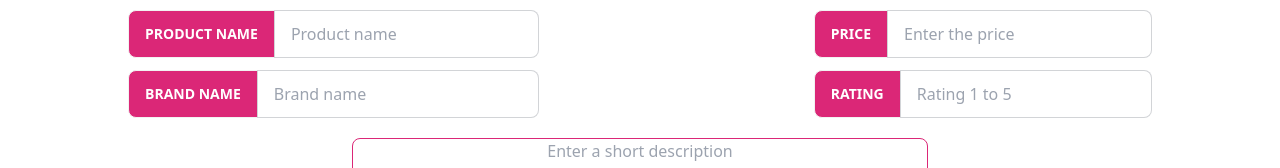
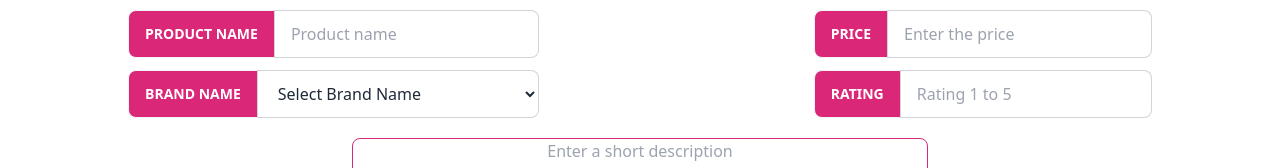
Before and after one commit to iamtanim0195/-Mens-Fashion-client, a React (Vite) app: page /addProduct in a window 1280 px wide. Shown: the part 377-545 px from the top of the page. Built offline with nearby package versions, Linux system fonts and the light colour scheme; no server answers.

Commit message:
On clicking a brand will redirect the user to the page having products based on that brand is done

```diff
--- a/src/Components/AddProduct.jsx
+++ b/src/Components/AddProduct.jsx
@@ -61,13 +61,21 @@ const AddProduct = () => {
                                 />
                             </div>
                             <div className="join">
-                                <p className="btn bg-pink-600 text-white hover:bg-purple-600 join-item rounded-r-full">Brand name</p>
-                                <input
+                                <p className=" btn bg-pink-600 text-white hover:bg-purple-600 join-item rounded-r-full">Brand Name</p>
+                                <select
                                     name="brandName"
-                                    type="text"
-                                    className="w-full input input-bordered join-item"
-                                    placeholder="Brand name"
-                                />
+                                    id="brandName"
+                                    className=" w-full input input-bordered join-item"
+                                >
+                                    <option value="brandName">Select Brand Name</option>
+                                    <option value="Nike">Nike</option>
+                                    <option value="Adidas">Adidas</option>
+                                    <option value="Levis">Levis</option>
+                                    <option value="H&M">H&M</option>
+                                    <option value="Gucci">Gucci</option>
+                                    <option value="Zara">Zara</option>
+
+                                </select>
                             </div>
                         </div>
                         <div className="flex flex-col gap-3">
--- /dev/null
+++ b/src/Components/Brands/BrandUnder.jsx
@@ -0,0 +1,30 @@
+import { useLoaderData, useParams } from "react-router-dom";
+const BrandUnder = () => {
+    const brands = useLoaderData();
+    const { brandName } = useParams();
+
+    const matchingBrands = brands.filter((brand) => brand.brandName === brandName)
+    console.log(matchingBrands);
+    return (
+        <div>
+            {matchingBrands.length}
+            <ul>
+                {matchingBrands.map((brand, index) => (
+                    <li key={index}>
+                        <h3>{brand.brandName}</h3>
+                        <p>Category: {brand.category}</p>
+                        <p>Price: {brand.price}</p>
+                        {/* Add more information as needed */}
+                    </li>
+                ))}
+            </ul>
+
+        </div>
+    )
+}
+
+export default BrandUnder;
+/*
+const brandUnder = useLoaderData();
+const { productName, category, price, rating, shortDescription, brandName, image } = brandName;
+ */
--- a/src/Components/Brands/Brands.jsx
+++ b/src/Components/Brands/Brands.jsx
@@ -1,4 +1,5 @@
 import { useEffect, useState } from 'react';
+import { Link } from 'react-router-dom';
 
 function Brands() {
     const [brandData, setBrandData] = useState(null);
@@ -10,16 +11,19 @@ function Brands() {
             .then((data) => setBrandData(data))
             .catch((error) => console.error('Error fetching brand data:', error));
     }, []);
-
     return (
         <div >
             {brandData ? (
-                <div className='flex p-5 gap-3'>
+                <div className='flex p-5 gap-3 '>
                     {brandData.map((brand, index) => (
-                        <div key={index} >
-                            <img className="w-96 h-28" src={brand.brandImage} alt={brand.brandName} />
-                            <h3 className="text-3xl">{brand.brandName}</h3>
+
+                        <div key={index} className='transition ease-in-out delay-150 hover:-translate-y-1 hover:scale-110' >
+                            <Link to={`/brand/${brand.brandName}`}>
+                                <img className="w-96 h-28" src={brand.brandImage} alt={brand.brandName} />
+                                <h3 className="text-3xl">{brand.brandName}</h3>
+                            </Link>
                         </div>
+
                     ))}
                 </div>
             ) : (
--- a/src/Pages/Home/AboutUs.jsx
+++ b/src/Pages/Home/AboutUs.jsx
@@ -7,9 +7,15 @@ const AboutUs = () => {
                 <div className="hero bg-base-200">
                     <div className="hero-content text-center">
                         <div className="max-w-md">
-                            <h1 className="text-5xl font-bold">Crafting Unforgettable Birthday Experiences</h1>
+                            <h1 className="text-5xl font-bold">Why Choose Us?</h1>
                             <p className="py-6">
-                                we are passionate about making dreams come true and creating magical moments. Our journey began with a simple belief: every child deserves a birthday celebration filled with wonder, joy, and cherished memories.
+                                Quality Assurance: We source our products from trusted suppliers, ensuring the highest quality materials and craftsmanship.
+
+                                Fashion Expertise: Our team of fashion experts is dedicated to helping you find the perfect pieces to match your style and occasion.
+
+                                Trend-Setting Selection: We stay updated with the latest trends to offer you a constantly evolving collection of modern fashion.
+
+                                Customer Satisfaction: Your satisfaction is our priority. We provide excellent customer service and hassle-free returns.lease customize this "About Us" section to match your brand's unique vision and mission, and feel free to add any specific details that make your men's fashion brand stand out.
                             </p>
                         </div>
                     </div>
@@ -19,18 +25,17 @@ const AboutUs = () => {
                         <div className="max-w-md">
                             <h1 className="text-5xl font-bold">Our Mission</h1>
                             <p className="py-6">
-                                We believe that childhood should be celebrated in the most extraordinary way possible. Our mission is to design and execute birthday parties that go beyond expectations, bringing to life the unique dreams and aspirations of every chi
-                            </p>
+                                Our mission is to empower men to look and feel their best every day. We understand the power of a well-fitted suit, the confidence that comes with a stylish pair of shoes, and the statement a well-chosen accessory can make. Our commitment to quality, craftsmanship, and the latest fashion trends ensures that you&#39;re always one step ahead in the world of men&#39;s fashion.</p>
                         </div>
                     </div>
                 </div>
                 <div className="hero bg-base-200">
                     <div className="hero-content text-center">
                         <div className="max-w-md">
-                            <h1 className="text-5xl font-bold">Our Team</h1>
+                            <h1 className="text-5xl font-bold">Join Us on this Fashion Journey</h1>
                             <p className="py-6">
-                                Behind every successful celebration is a team of dedicated and creative professionals. Our experienced event planners, decorators, entertainers, and coordinators work seamlessly to ensure that every detail of your childs special day is nothing short of perfect.
-
+                                we invite you to embark on a fashion journey with us. Whether you're a trendsetter or a classic gentleman, our selection is designed to inspire your style.
+                                We are excited to be part of your fashion story. Thank you for choosing mens fashion as your fashion destination.
                             </p>
                         </div>
                     </div>
--- a/src/Router/Route.jsx
+++ b/src/Router/Route.jsx
@@ -5,6 +5,7 @@ import AddProduct from "../Components/AddProduct";
 import MyCart from "../Components/MyCart";
 import Register from "../Register/Register";
 import Login from "../Login/Login";
+import BrandUnder from "../Components/Brands/BrandUnder";
 
 const MyRoute = createBrowserRouter([
     {
@@ -26,12 +27,18 @@ const MyRoute = createBrowserRouter([
             },
             {
                 path: "/login",
-                element: <Login/>
+                element: <Login />
             },
             {
                 path: "/registration",
-                element: <Register/>
+                element: <Register />
+            },
+            {
+                path: "/brand/:brandName",
+                loader: ({params}) => fetch(`http://localhost:5000/product`),
+                element: <BrandUnder />
             }
+
         ]
     }
 ]);
```
Also changed, not shown: public/brand.json (+10 -2 lines), src/Pages/Home/Home.jsx (+5 -5 lines).
